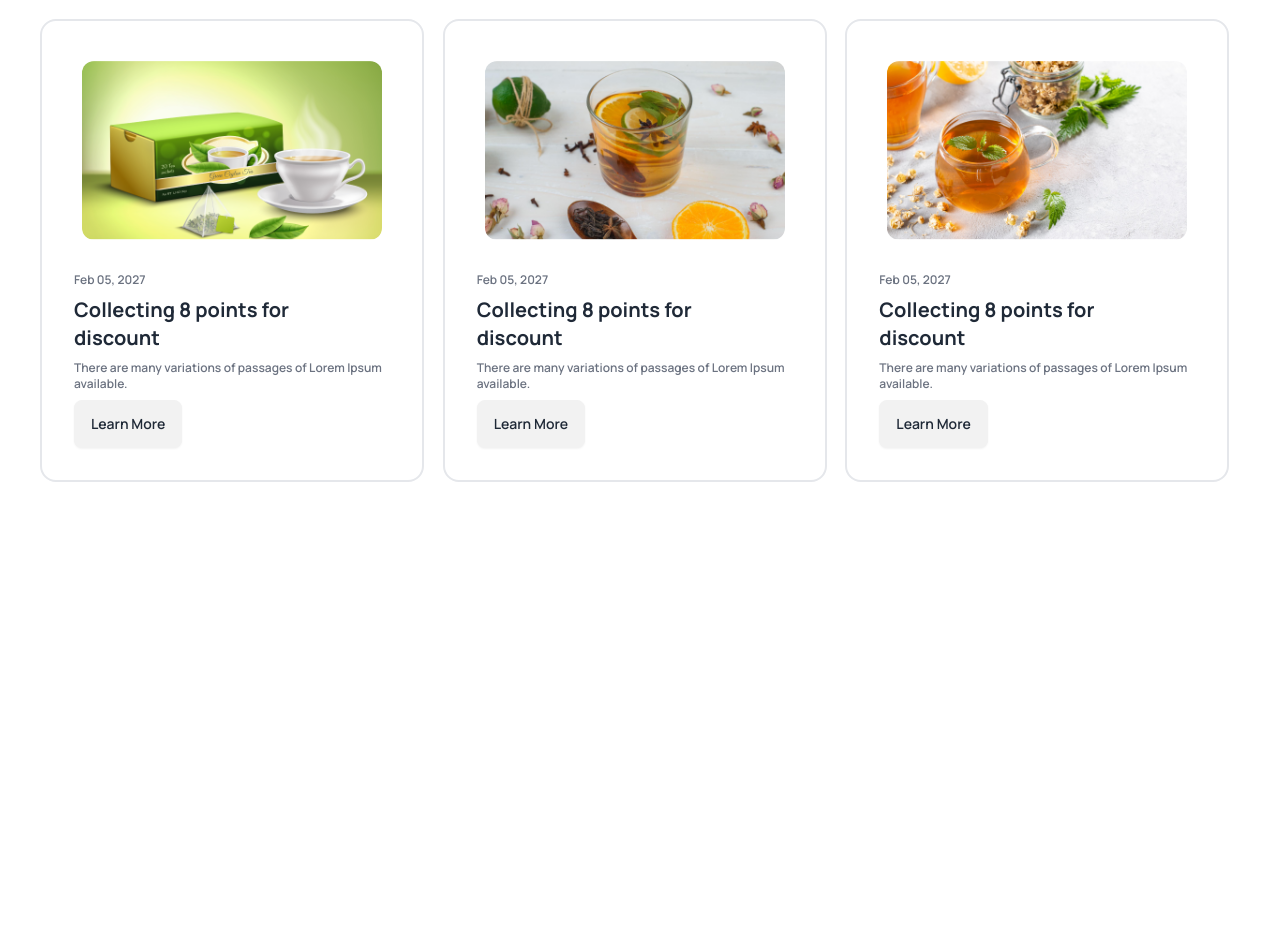
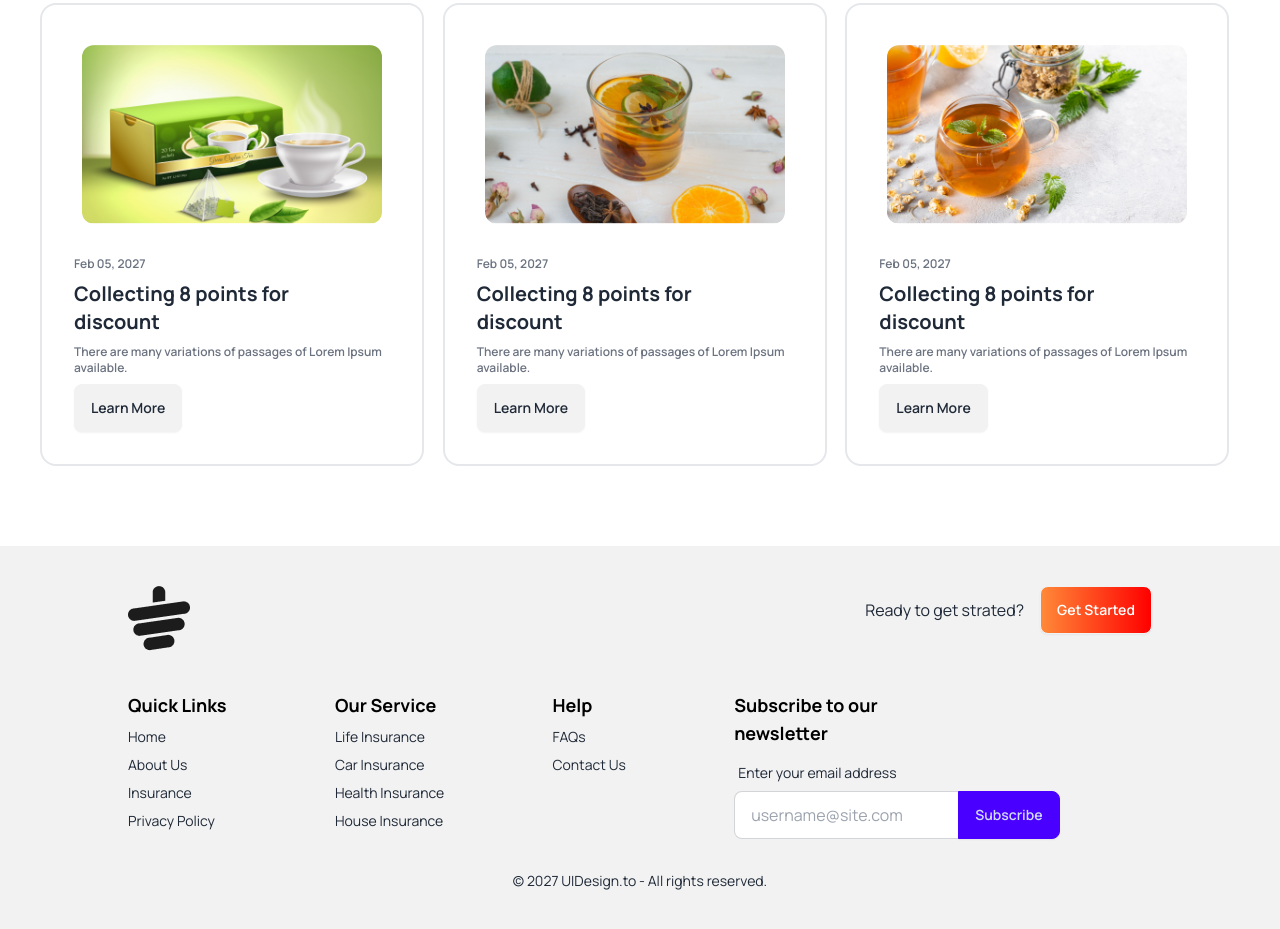
Before and after one commit to TanveenAmbrose/tea_house, a website built with Vite: page index.html in a window 1280 px wide. Shown: the part 2231-3160 px from the top of the page. Before the commit the page ends 2713 px from the top, so only its background shows below. Built offline with nearby package versions, Linux system fonts and the light colour scheme.

Commit message:
done at last

```diff
--- a/index.html
+++ b/index.html
@@ -202,7 +202,7 @@
                 <img class="absolute -left-5 -top-5 border-4 border-white rounded-full" src="tea-house-resources-main/tea-house-resources-main/images/client.png" alt="">
                 <p class="font-medium text-gray-400">We are providing the best and suitable home insurance services for the people who are interested to treatment</p><br>
                 <h4 class="font-bold">Ilham Yuda</h4>
-                <p class="font-medium text-gray-400">Businessman</p>
+                <p class="font-medium text-xs text-gray-400">Businessman</p>
                 <div class="flex justify-end">
                   <img src="tea-house-resources-main/tea-house-resources-main/images/circles.png" alt="">
                 </div>
@@ -217,7 +217,7 @@
                 <img class="absolute -left-5 -top-5 border-4 border-white rounded-full" src="tea-house-resources-main/tea-house-resources-main/images/client.png" alt="">
                 <p class="font-medium text-gray-400">We are providing the best and suitable home insurance services for the people who are interested to treatment</p><br>
                 <h4 class="font-bold">Ilham Yuda</h4>
-                <p class="font-medium text-gray-400">Businessman</p>
+                <p class="font-medium text-xs text-gray-400">Businessman</p>
                 <div class="flex justify-end">
                   <img src="tea-house-resources-main/tea-house-resources-main/images/circles.png" alt="">
                 </div>
@@ -235,7 +235,7 @@
                 <img class="absolute -left-5 -top-5 border-4 border-white rounded-full" src="tea-house-resources-main/tea-house-resources-main/images/client.png" alt="">
                 <p class="font-medium text-gray-400">We are providing the best and suitable home insurance services for the people who are interested to treatment</p><br>
                 <h4 class="font-bold">Ilham Yuda</h4>
-                <p class="font-medium text-gray-400">Businessman</p>
+                <p class="font-medium text-xs text-gray-400">Businessman</p>
                 <div class="flex justify-end">
                   <img src="tea-house-resources-main/tea-house-resources-main/images/circles.png" alt="">
                 </div>
@@ -327,15 +327,62 @@
         </section>
 
 
-
-
     </main>
 
 
 
-    <footer>
+    <footer class="bg-base-200 text-base-content p-10 mt-20 px-32">
 
+      <div class="flex pb-10">
+        <div class="flex-1"><img src="tea-house-resources-main/tea-house-resources-main/images/cup.png" alt=""></div>
+        <div class="flex flex-1 justify-end">
+          <div ><p class="text-center pt-3 pr-4">Ready to get strated?</p></div>
+          <div class=""><button class="text-white font-semibold btn bg-gradient-to-r from-[#FF8938] to-[#FF0000]">Get Started</button></div>
+        </div>
+      </div>
+
+      <footer class="footer ">
+
+        <nav>
+          <h6 class="text-lg font-bold text-black">Quick Links</h6>
+          <a class="link link-hover">Home</a>
+          <a class="link link-hover">About Us</a>
+          <a class="link link-hover">Insurance</a>
+          <a class="link link-hover">Privacy Policy</a>
+        </nav>
+        <nav>
+          <h6 class="text-lg font-bold text-black">Our Service</h6>
+          <a class="link link-hover">Life Insurance</a>
+          <a class="link link-hover">Car Insurance</a>
+          <a class="link link-hover">Health Insurance</a>
+          <a class="link link-hover">House Insurance</a>
+        </nav>
+        <nav>
+          <h6 class="text-lg font-bold text-black">Help</h6>
+          <a class="link link-hover">FAQs</a>
+          <a class="link link-hover">Contact Us</a>
+        </nav>
+        <form>
+          <h6 class="text-lg font-bold text-black">Subscribe to our <br>newsletter</h6>
+          <fieldset class="form-control w-80">
+            <label class="label">
+              <span class="label-text">Enter your email address</span>
+            </label>
+            <div class="join">
+              <input
+                type="text"
+                placeholder="username@site.com"
+                class="input input-bordered join-item" />
+              <button class="btn btn-primary join-item">Subscribe</button>
+            </div>
+          </fieldset>
+        </form>
+
+
+      </footer>
+      <div class="footer footer-center mt-4 text-base-content p-4"> <p>© 2027 UIDesign.to - All rights reserved.</p></div>
     </footer>
+
 
 </body>
 </html>
```
